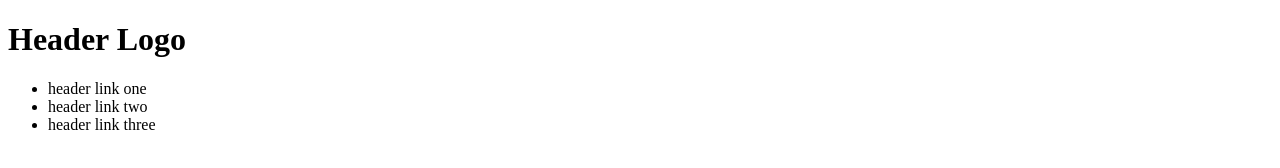
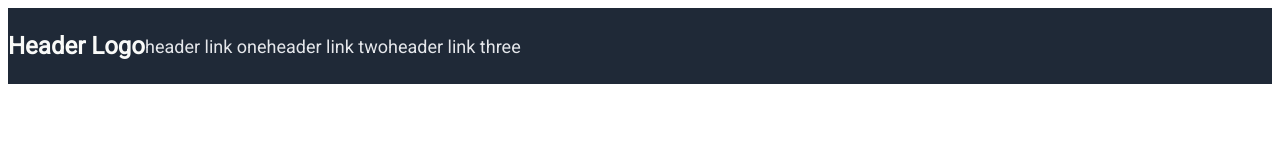
Before and after one commit to therealoganh/odin-landing-page, a plain HTML site: page index.html in a window 1280 px wide. Drawn offline with Linux system fonts and the light colour scheme.

Commit message:
Add Roboto font and begin flexbox orientation of header

```diff
--- a/index.html
+++ b/index.html
@@ -5,15 +5,15 @@
     <meta http-equiv="X-UA-Compatible" content="IE=edge">
     <meta name="viewport" content="width=device-width, initial-scale=1.0">
     <title>Landing Page</title>
+    <link rel="stylesheet" href="./styles/index.css">
+    <link rel="preconnect" href="https://fonts.googleapis.com"><link rel="preconnect" href="https://fonts.gstatic.com" crossorigin><link href="https://fonts.googleapis.com/css2?family=Roboto&display=swap" rel="stylesheet">
 </head>
 <body>
     <div class="header">
-      <h1>Header Logo</h1>
-      <ul>
-        <li>header link one</li>
-        <li>header link two</li>
-        <li>header link three</li>
-      </ul>
+      <p class="logo">Header Logo</p>
+      <p class="links">header link one</p>
+      <p class="links">header link two</p>
+      <p class="links">header link three</p>
     </div>
 </body>
 </html>
--- a/styles/index.css
+++ b/styles/index.css
@@ -0,0 +1,18 @@
+.header {
+    background-color: #1F2937;
+    display: flex;
+    justify-content: flex-start;
+    align-items: center;
+    font-family: "Roboto";
+}
+
+.logo {
+    font-size: 24px;
+    color: #F9FAF8;
+    font-weight: 700;
+}
+
+.links {
+    font-size: 18px;
+    color: #E5E7EB;
+}
```
